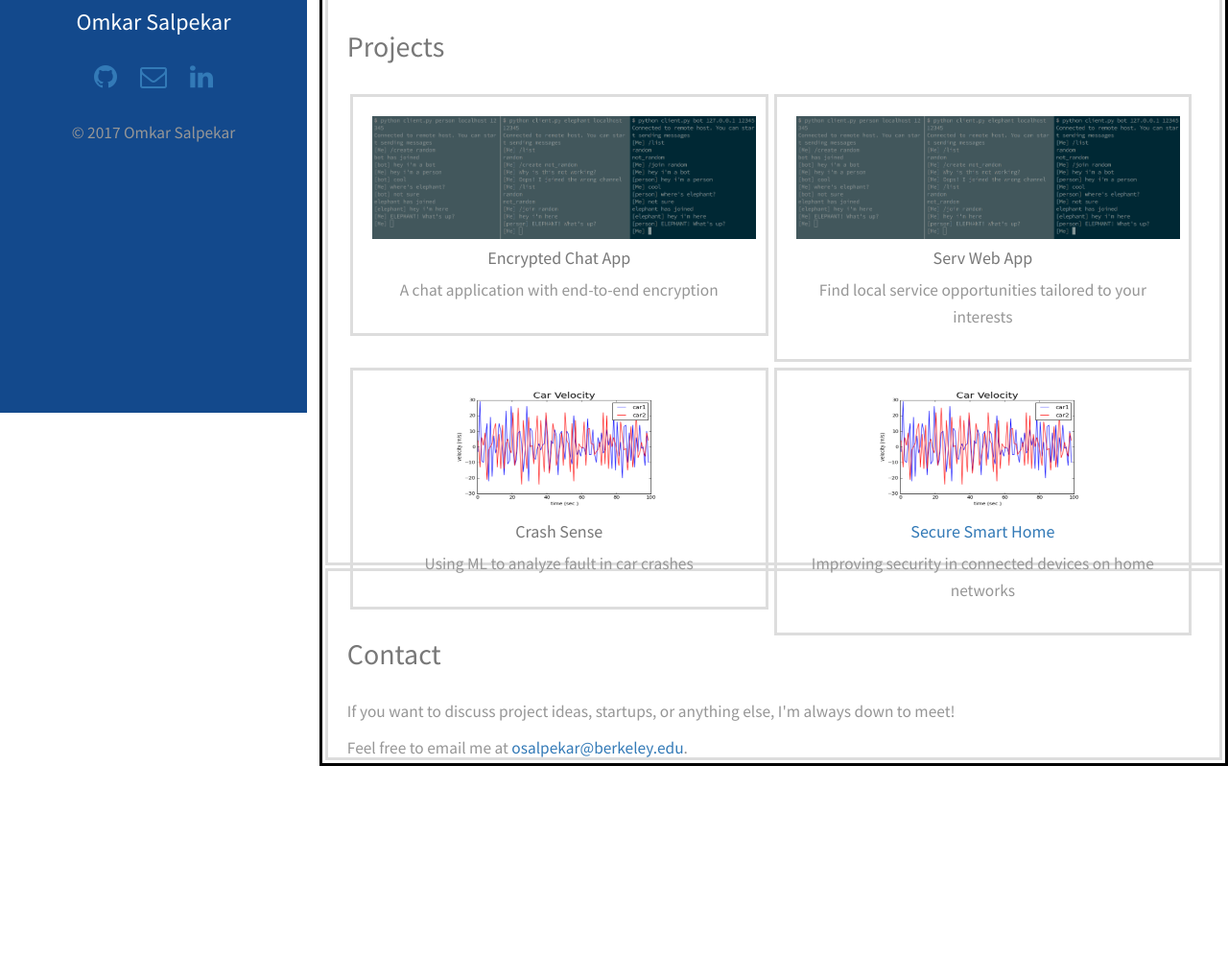
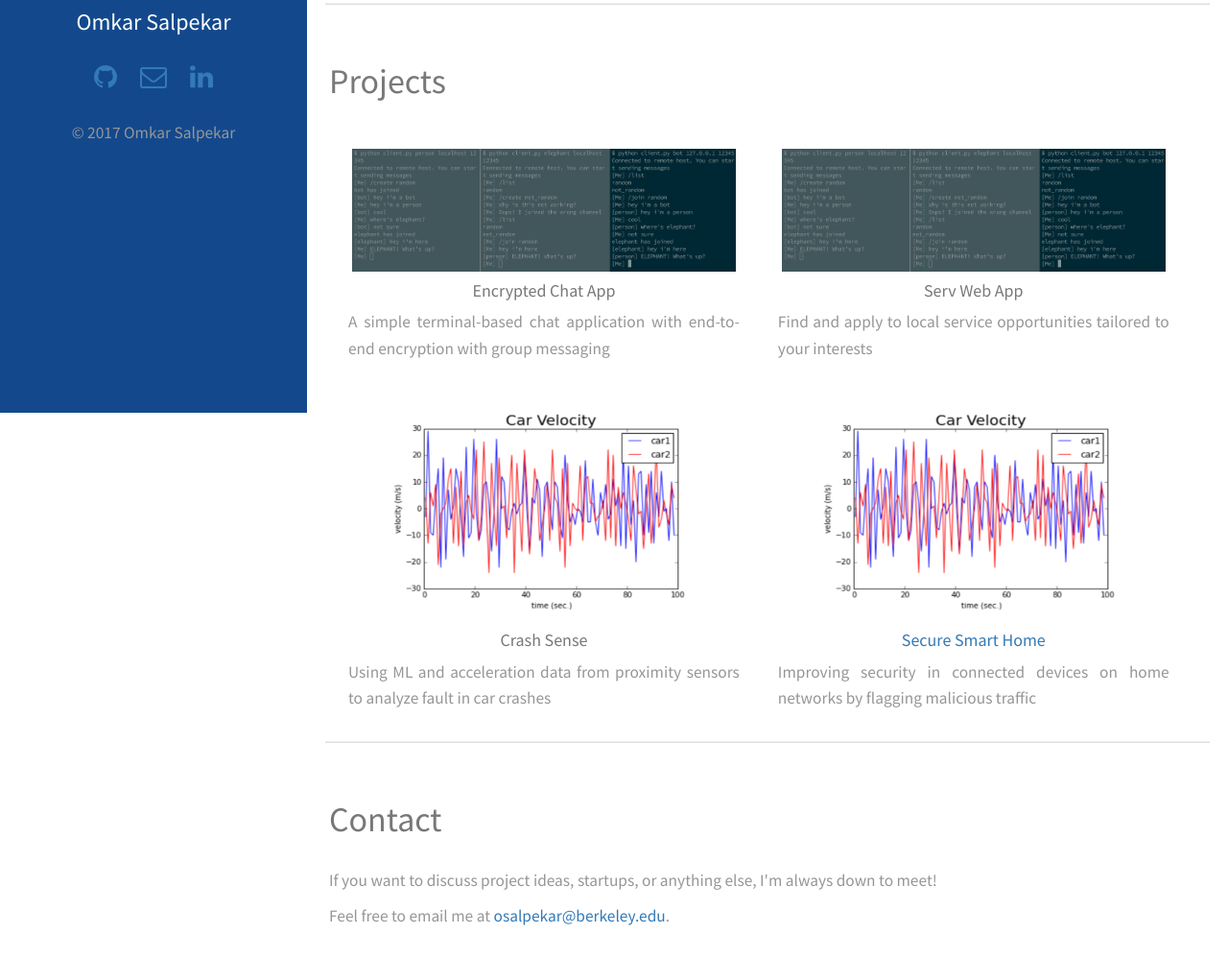
Before and after one commit to osalpekar/osalpekar.github.io, a plain HTML site: page index.html in a window 1280 px wide. Shown: the part 370-1367 px from the top of the page at 96% size. Before the commit the page ends 1168 px from the top, so only its background shows below. Drawn offline with Linux system fonts and the light colour scheme.

Commit message:
fixed borders

```diff
--- a/css/main.css
+++ b/css/main.css
@@ -16,6 +16,9 @@ p {
     line-height: 1.6;
 }
 
+p.project_sec {
+    text-align: justify;
+}
 header {
     /* Attribute */
     position: fixed;
@@ -33,30 +36,34 @@ header {
 }
 
 div.center {
-    width: 74%;
+    width: 75%;
     float: right;
     margin: auto;
     padding: 0px;
-    border: 3px solid #000;
+    /*border: 3px solid #000;*/
 }
 
 div.section {
+    /*General Attributes for each section*/
+
     /*Attribute*/
     padding: 20px;
-    border: 3px solid #ddd;
+    /*border-bottom: 2px solid #ddd;*/
     margin: 3px;
-    height: 600px;
+    height: 650px;
     /*Text*/
     color: rgb(120, 120, 120)
 }
 
 div.project {
+    /*Box for each project*/
+
     /*Attribute*/
     float: left;
     padding: 20px;
-    border: 3px solid #ddd;
+    /*border: 3px solid #ddd;*/
     width: 49%;
-    margin: 3px;
+    margin: 0px;
 
     /*Text*/
     color: rgb(120, 120, 120);
@@ -69,6 +76,7 @@ div.about_section {
 
 div.contact_section {
     height: 200px;
+    border: none;
 }
 
 div.copyright {
@@ -110,3 +118,9 @@ a.icon {
 a.icon:hover {
     color: turquoise;
 }
+
+hr {
+    width: 96%;
+    height: 1px;
+    background: #ddd;
+}
--- a/index.html
+++ b/index.html
@@ -37,7 +37,8 @@
     <div class="center">
 
         <div class="about_section section">
-            <h2>About Me</h2>
+            <h1>About Me</h1>
+            <br>
             <p>I'm a sophomore at UC Berkeley studying Electrical Engineering and Computer Science. I'm intersted in applying Machine Learning and Distributed Computing to Internet of Things-related problems.</p>
             <br>
             <p>I do ML research at the
@@ -49,43 +50,45 @@
             <a class="resume" href="assets/resume.pdf">Resume</a>
         </div>
 
+        <hr />
         <div class="section">
-            <h2>Projects</h2>
+            <h1>Projects</h1>
+            <br>
             <!-- TODO: Make the boxes for the projects from HTML tutorial -->
             <div class="project">
                     <img src="img/chat_app.png" alt="chat_app" style="height:128px;width:400px">
                     <h4>Encrypted Chat App</h4>
-                    <p>A chat application with end-to-end encryption</p>
+                    <p class="project_sec">A simple terminal-based chat application with end-to-end encryption with group messaging</p>
                     <!--     <p>A chat application with end-to-end RSA Encryption built using the Python Socket API. It has features such as group chat, message buffering, and error correction to make for a simple, secure, and reliable chatting application from your terminal.</p> -->
             </div>
 
             <div class="project">
                     <img src="img/chat_app.png" alt="chat_app" style="height:128px;width:400px">
                     <h4>Serv Web App</h4>
-                    <p>Find local service opportunities tailored to your interests</p>
+                    <p class="project_sec">Find and apply to local service opportunities tailored to your interests</p>
                     <!-- <p>A webapp built using Flask that suggests volunteering opportunities to you based on your preferred location and type of service. The recommendation system is an ML algorithm that uses your ratings and the entries you interacted with.</p>-->
             </div>
-
             <div class="project">
-                    <img src="img/crash_sense.png" alt="crash_sense" style="height:128px;width:226px">
+                    <img src="img/crash_sense.png" alt="crash_sense" style="height:219px;width:330px">
                     <h4>Crash Sense</h4>
-                    <p>Using ML to analyze fault in car crashes</p>
+                    <p class="project_sec">Using ML and acceleration data from proximity sensors to analyze fault in car crashes</p>
                     <!-- <p>This system tries to determine the party at fault in the event of a car crash using data generated by proximity sensors attached to a car. The sensor data is transmitted to a microcontroller, which then analyzes the data.</p>-->
             </div>
 
             <div class="project">
                     <a class="inline" href="http://www.github.com/osalpekar">
-                            <img src="img/crash_sense.png" alt="crash_sense" style="height:128px;width:226px">
+                            <img src="img/crash_sense.png" alt="crash_sense" style="height:219px;width:330px">
                     </a>
                     <a class="inline" href="http://www.github.com/osalpekar">
                             <h4>Secure Smart Home</h4>
                     </a>
-                    <p>Improving security in connected devices on home networks</p>
+                    <p class="project_sec">Improving security in connected devices on home networks by flagging malicious traffic</p>
             </div>
         </div>
-
+        <hr />
         <div class="contact_section section">
-            <h2>Contact</h2>
+            <h1>Contact</h1>
+            <br>
             <p>If you want to discuss project ideas, startups, or anything else, I'm always down to meet!</p>
             <p>Feel free to email me at <a class="inline" href="mailto:osalpekar@berkeley.edu" alt="Omkar's email address">osalpekar@berkeley.edu</a>.</p>
         </div>
```
